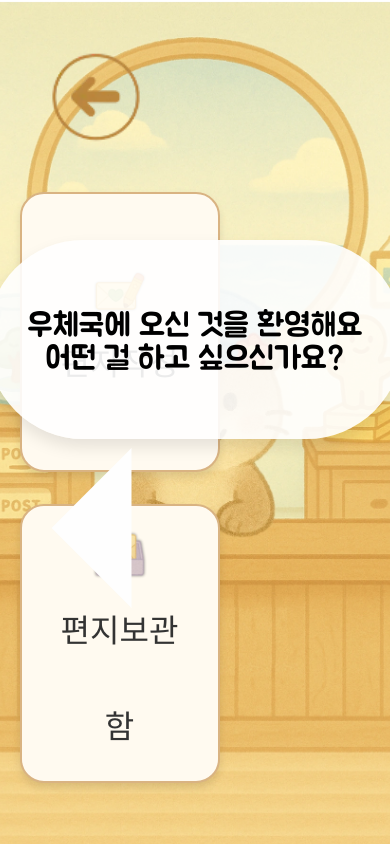
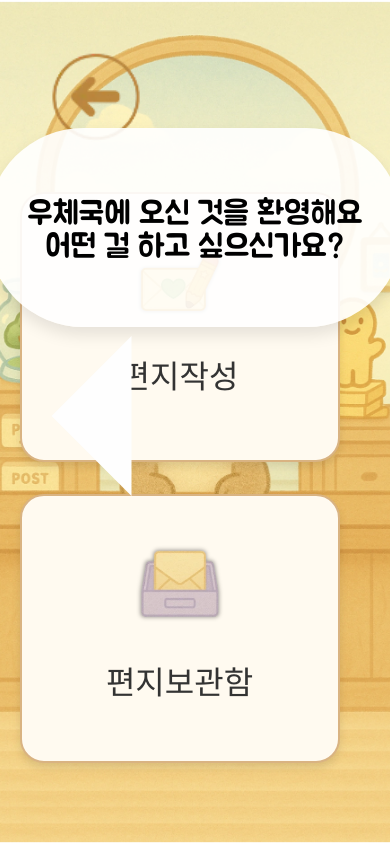
Before and after one commit to techforimpact-archive/TFI_CAMPUS_HANYANG_25Spring_SalingtheMind, a React (Vite) app: page /post in a window 390 px wide. Built offline with nearby package versions, Linux system fonts and the light colour scheme; no server answers; sample sign-in values are in the browser's storage.

Commit message:
made the back button come above the bg

```diff
--- a/src/pages/post/postoffice.module.css
+++ b/src/pages/post/postoffice.module.css
@@ -1,44 +1,37 @@
-html,
-body {
+:global(html, body) {
+  height: 100%;
   margin: 0;
-  padding: 0;
-  height: 100%;
-  overflow: hidden;
+  background: url('/image/post/background_post.webp') center / cover no-repeat;
+}
+
+:global(.backButton) {
+  margin-top: 0;          /* 위쪽 여백 제거 */
+  background: none !important;
 }
 
 .container {
   height: 100vh;
-  overflow: hidden;
-  min-height: 100vh;
-  width: 100vw;
   display: flex;
   flex-direction: column;
 
   justify-content: space-between;
 
   padding-bottom: 4rem;
-  background-image: url('/image/post/background_post.webp');
-  background-size: cover;
-  background-repeat: no-repeat;
-  background-position: center;
-  overflow: hidden;
   position: relative;
 }
 
 .speechBubble {
   position: absolute;
-  top: 15rem;
+  top: 12rem;
   left: 50%;
   transform: translateX(-50%);
-
-  background-color: rgba(255, 255, 255, 0.9);
+  background: rgba(255, 255, 255, 0.9);
   border-radius: 4rem;
   padding: 2rem 3rem;
   box-shadow: 0 0.5rem 1rem rgba(0, 0, 0, 0.1);
   text-align: center;
-
   width: 35rem;
-  max-width: 100%;
+  max-width: 90%;
   z-index: 2;
 }
 
@@ -58,27 +51,23 @@ body {
 .bubbleText h4 {
   font-size: 2.8rem;
   font-weight: 500;
-  text-align: center;
   white-space: pre-line;
 }
 
-/* Navigation button container */
 :global(.nav-button-container) {
   display: flex;
   flex-direction: row;
   gap: 2rem;
   justify-content: center;
-
   margin-bottom: 13rem;
 }
 
-/* Individual Button */
 :global(.nav-button-container button) {
   background-color: #fffaf0;
   border: 2px solid #d9b382;
   border-radius: 1.5rem;
-  width: 180px;
-  height: 180px;
+  width: 18rem;
+  height: 18rem;
   display: flex;
   flex-direction: column;
   align-items: center;
@@ -91,22 +80,15 @@ body {
   color: #333;
 }
 
-/* Icon Inside Button */
 :global(.nav-button-container button img) {
-  width: 100px;
+  width: 10rem;
   height: auto;
-  margin-top: 1rem;
-  margin-bottom: 0.05rem;
+  margin-bottom: 0.5rem;
 }
 
-/* Responsive Styles */
 @media (max-width: 768px) {
-  .container {
-    padding-bottom: 3rem;
-    background-position: top center;
-  }
-
   .speechBubble {
+    top: 8rem;
     width: 90vw;
     border-radius: 6rem;
     padding: 1.5rem 2rem;
@@ -121,12 +103,12 @@ body {
   }
 
   :global(.nav-button-container button) {
-    width: 200px;
-    height: 120px;
+    width: 20rem;
+    height: 12rem;
     font-size: 2rem;
   }
 
   :global(.nav-button-container button img) {
-    width: 60px;
+    width: 6rem;
   }
 }
```
